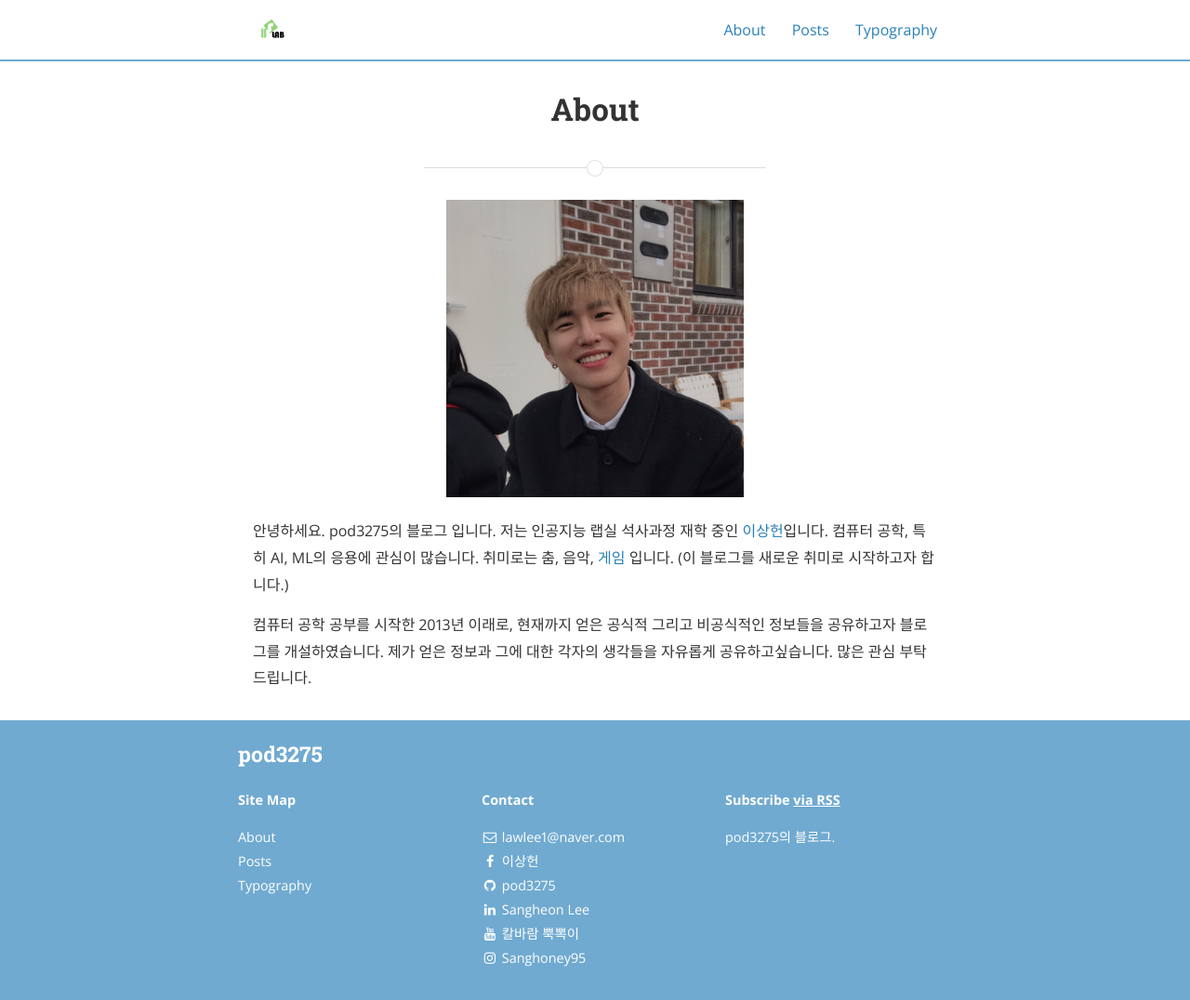
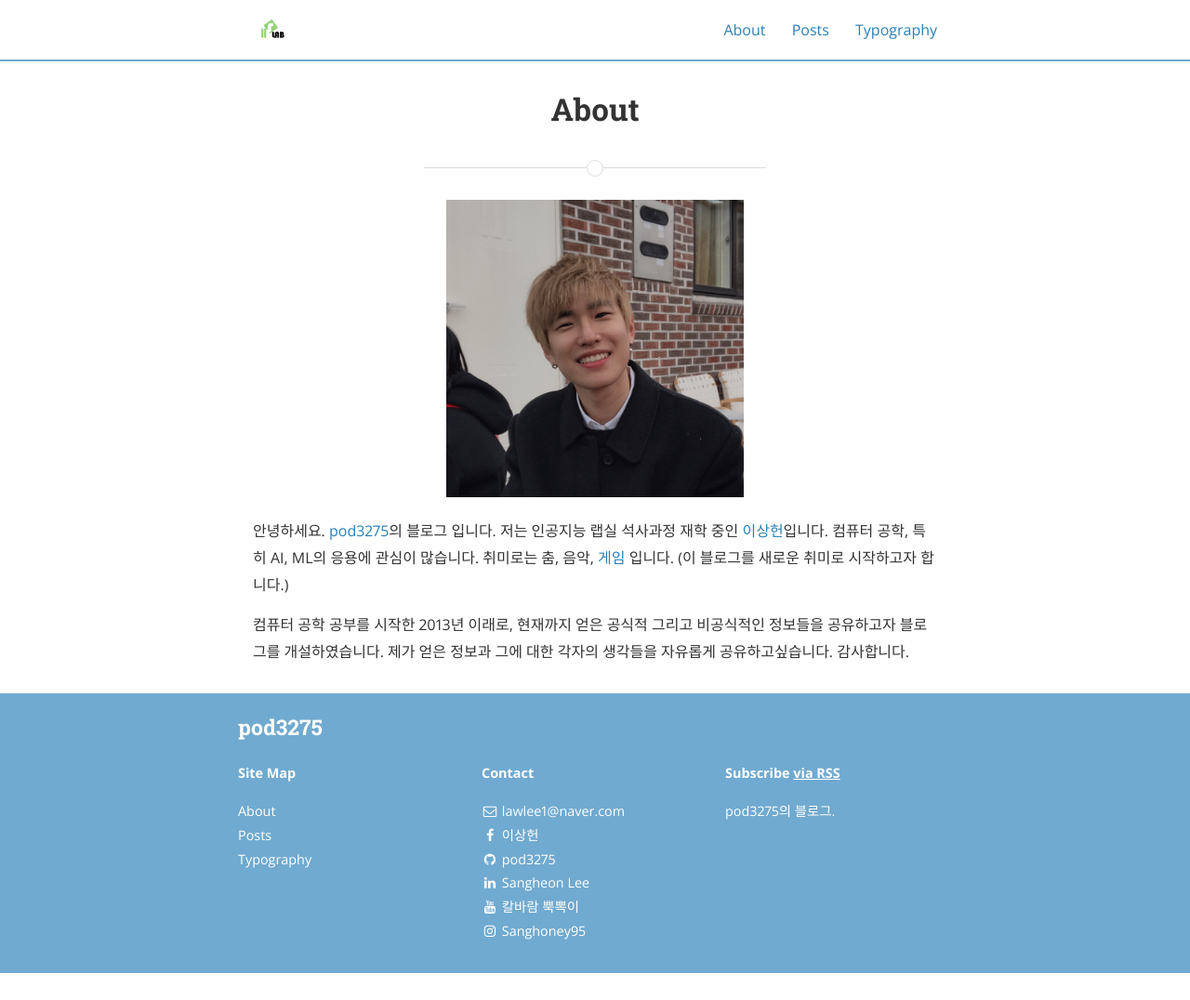
Before and after one commit to pod3275/pod3275.github.io, a Jekyll site: the page built from about.md, in a window 1280 px wide. Shown: the whole page at 93% size. Built offline with Jekyll 4.4.1, drawn with Linux system fonts in a browser that asks for light colours; nearby versions of some CDN libraries; after the commit the page ends 1047 px from its top, so only the background shows below that.

Commit message:
about.md updated

```diff
--- a/about.md
+++ b/about.md
@@ -7,14 +7,15 @@ permalink: /about/
 <img src="/assets/profile.jpg" title="Profile Picture" class="profile">
 
 안녕하세요.
-pod3275의 블로그 입니다.
+[pod3275][깃허브]의 블로그 입니다.
 저는 인공지능 랩실 석사과정 재학 중인 [이상헌][이상헌]입니다.
 컴퓨터 공학, 특히 AI, ML의 응용에 관심이 많습니다.
 취미로는 춤, 음악, [게임][칼바람뿍뽁이] 입니다. (이 블로그를 새로운 취미로 시작하고자 합니다.)
 
 컴퓨터 공학 공부를 시작한 2013년 이래로, 현재까지 얻은 공식적 그리고 비공식적인 정보들을 공유하고자 블로그를 개설하였습니다.
 제가 얻은 정보과 그에 대한 각자의 생각들을 자유롭게 공유하고싶습니다.
-많은 관심 부탁드립니다.
+감사합니다.
 
-[이상헌]: https://github.com/pod3275
+[깃허브]: https://github.com/pod3275
+[이상헌]: https://www.linkedin.com/in/sangheon-lee-626401181/
 [칼바람뿍뽁이]: https://www.youtube.com/channel/UC4QufB9MMXa3UjEfmZTXMEA
```
